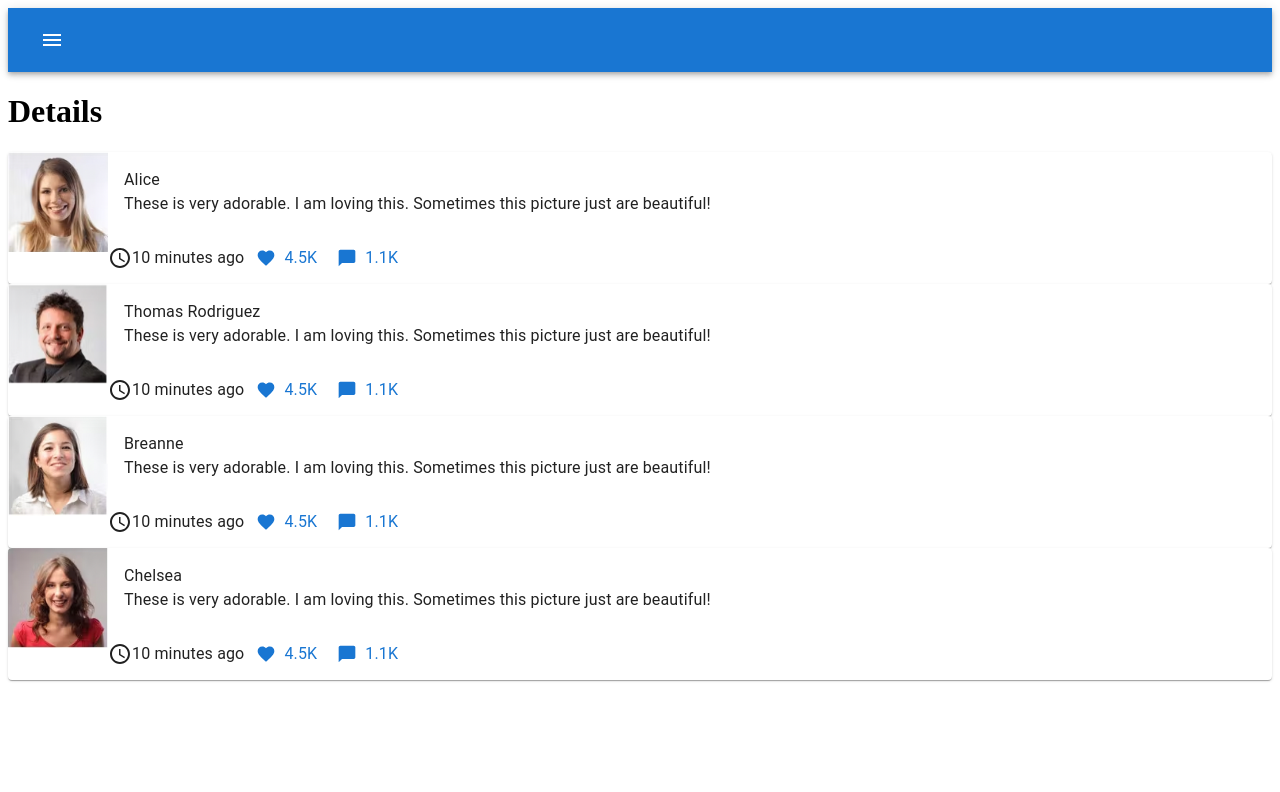
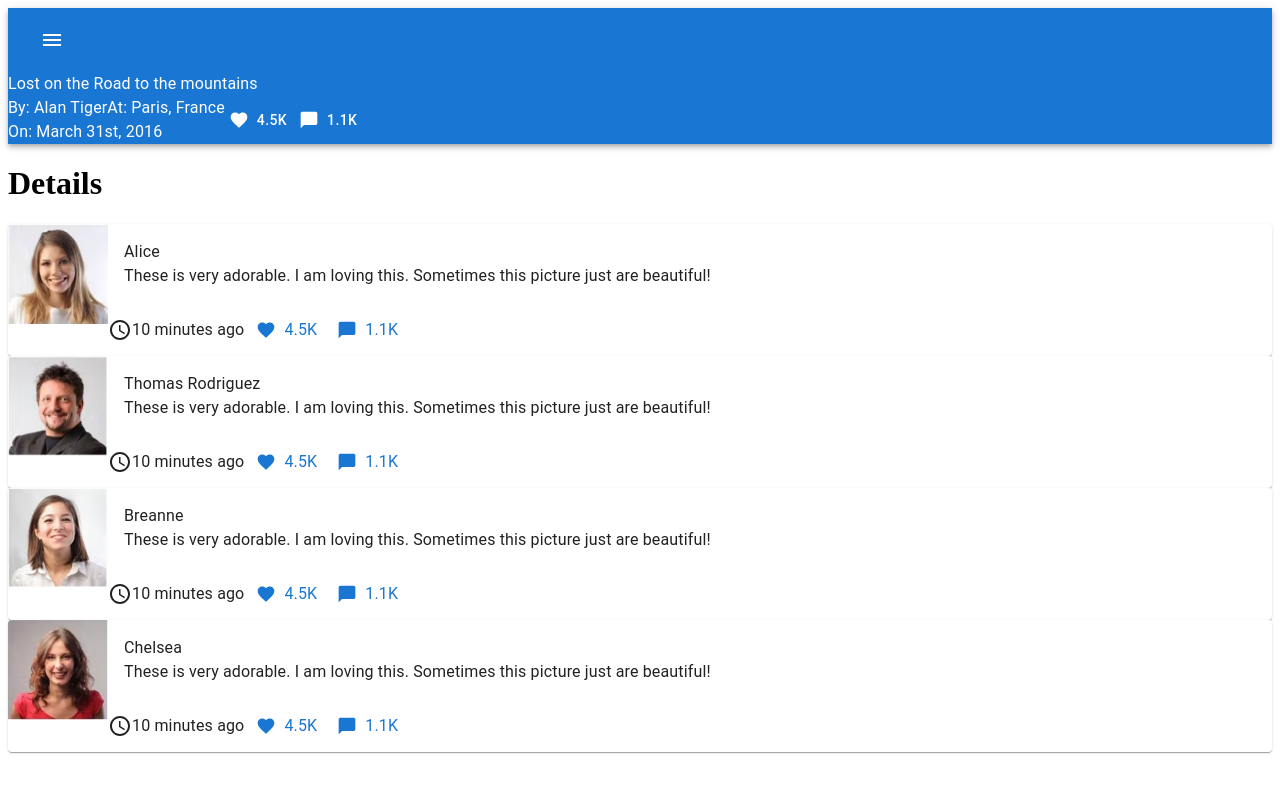
Before and after one commit to chonginator/od-react-challenge, a Next.js app: page /details in a window 1280 px wide. Shown: the top 792 px of the page. Built offline with nearby package versions, Linux system fonts and the light colour scheme.

Commit message:
Add details to nav menu on details page

```diff
--- a/src/components/Navbar/index.jsx
+++ b/src/components/Navbar/index.jsx
@@ -1,9 +1,19 @@
+import { useRouter } from "next/router";
 import { useState } from "react";
-import { AppBar, Toolbar, IconButton, Drawer } from "@mui/material";
-import MenuIcon from "@mui/icons-material/Menu";
+import {
+  AppBar,
+  Toolbar,
+  IconButton,
+  Drawer,
+  Box,
+  Typography,
+  Button,
+} from "@mui/material";
+import { Menu, Favorite, ChatBubble } from "@mui/icons-material";
 import NavItems from "./NavItems";
 
 const Navbar = () => {
+  const router = useRouter();
   const [isDrawerOpen, setIsDrawerOpen] = useState(false);
 
   const handleDrawerOpen = () => {
@@ -14,6 +24,35 @@ const Navbar = () => {
     setIsDrawerOpen(false);
   };
 
+  const NavbarDetails = () => {
+    return (
+      <Box>
+        <Box>
+          <Typography component="h1">
+            Lost on the Road to the mountains
+          </Typography>
+        </Box>
+        <Box display="flex" alignItems="center">
+          <Box>
+            <Box display="flex">
+              <Typography>By: Alan Tiger</Typography>
+              <Typography>At: Paris, France</Typography>
+            </Box>
+            <Typography>On: March 31st, 2016</Typography>
+          </Box>
+          <Box>
+            <Button startIcon={<Favorite />} color="inherit">
+              4.5K
+            </Button>
+            <Button startIcon={<ChatBubble />} color="inherit">
+              1.1K
+            </Button>
+          </Box>
+        </Box>
+      </Box>
+    );
+  };
+
   return (
     <AppBar position="static">
       <Toolbar>
@@ -22,9 +61,12 @@ const Navbar = () => {
           aria-label="menu"
           onClick={handleDrawerOpen}
         >
-          <MenuIcon />
+          <Menu />
         </IconButton>
       </Toolbar>
+
+      {router.pathname === "/details" && <NavbarDetails />}
+
       <Drawer anchor="left" open={isDrawerOpen} onClose={handleDrawerClose}>
         <NavItems />
       </Drawer>
```
